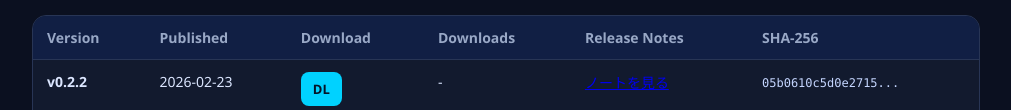
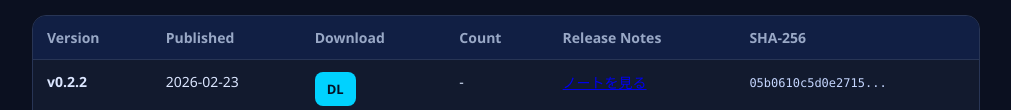
Before and after one commit to RegainLife/FastMirror-Release, a plain HTML site: page index.html in a window 1280 px wide. Shown: the part 236-346 px from the top of the page, without its empty margins (134-1145 px from the left). Drawn offline with Linux system fonts and the light colour scheme; no server answers.

Commit message:
ui: rename downloads column label to count

```diff
--- a/index.html
+++ b/index.html
@@ -116,7 +116,7 @@
             <th>Version</th>
             <th>Published</th>
             <th>Download</th>
-            <th>Downloads</th>
+            <th>Count</th>
             <th>Release Notes</th>
             <th>SHA-256</th>
           </tr>
```
